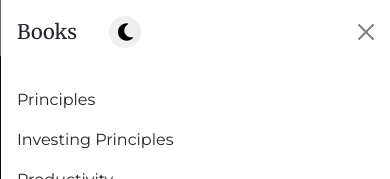
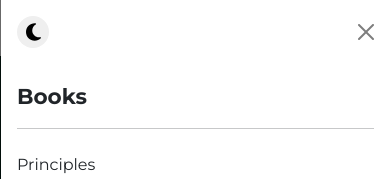
Before and after one commit to ContrarianMBA/www.contrarian.mba, a Next.js app: page / in a window 390 px wide. Both pictures are taken after a click on the button 350 px from the left and 28 px from the top of the page. Shown: the top 179 px of the page. Built offline with nearby package versions, Linux system fonts and the light colour scheme.

Commit message:
fix mobile header

```diff
--- a/src/components/Header/ThemeToggleButton.module.scss
+++ b/src/components/Header/ThemeToggleButton.module.scss
@@ -15,5 +15,4 @@
 
 .mobile-nav {
   display: inline-flex;
-  margin-left: 2rem;
 }
--- a/src/components/Header/index.tsx
+++ b/src/components/Header/index.tsx
@@ -3,7 +3,7 @@ import React from 'react';
 import Link from 'next/link';
 import { Container, Nav, Navbar, Offcanvas } from 'react-bootstrap';
 
-import { CATEGORIES, SITE_NAME } from '@/constants';
+import { SITE_NAME } from '@/constants';
 import { useColorMode } from '@/hooks';
 
 import { CategoryNav } from './CategoryNav';
@@ -42,8 +42,7 @@ export function Header() {
                     <Navbar.Toggle aria-controls="main-navbar-nav" />
                     <Navbar.Offcanvas id="main-navbar-nav" placement="end">
                         <Offcanvas.Header closeButton>
-                            <Offcanvas.Title className="d-flex align-items-center">
-                                Books
+                            <Offcanvas.Title className="d-flex align-items-start">
                                 <ThemeToggleButton
                                     colorMode={colorMode}
                                     toggleColorMode={toggleColorMode}
@@ -52,6 +51,10 @@ export function Header() {
                             </Offcanvas.Title>
                         </Offcanvas.Header>
                         <Offcanvas.Body>
+                            <span className="d-lg-none d-md-none d-xl-none fs-4 fw-bold">
+                                Books
+                                <hr />
+                            </span>
                             <Nav className="justify-content-end d-none d-lg-flex flex-grow-1 pe-3">
                                 {/*<Nav.Link as={Link} href="/">
                                     Home
```
